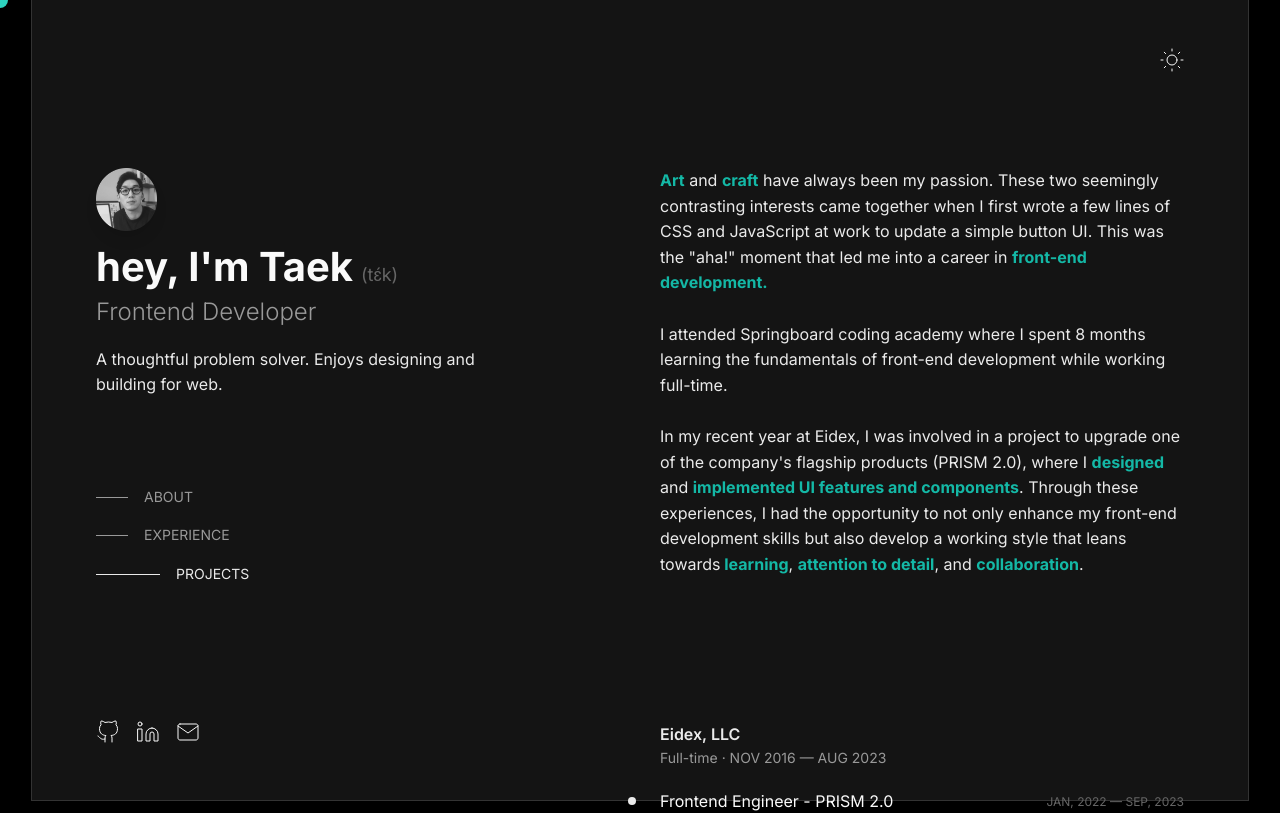
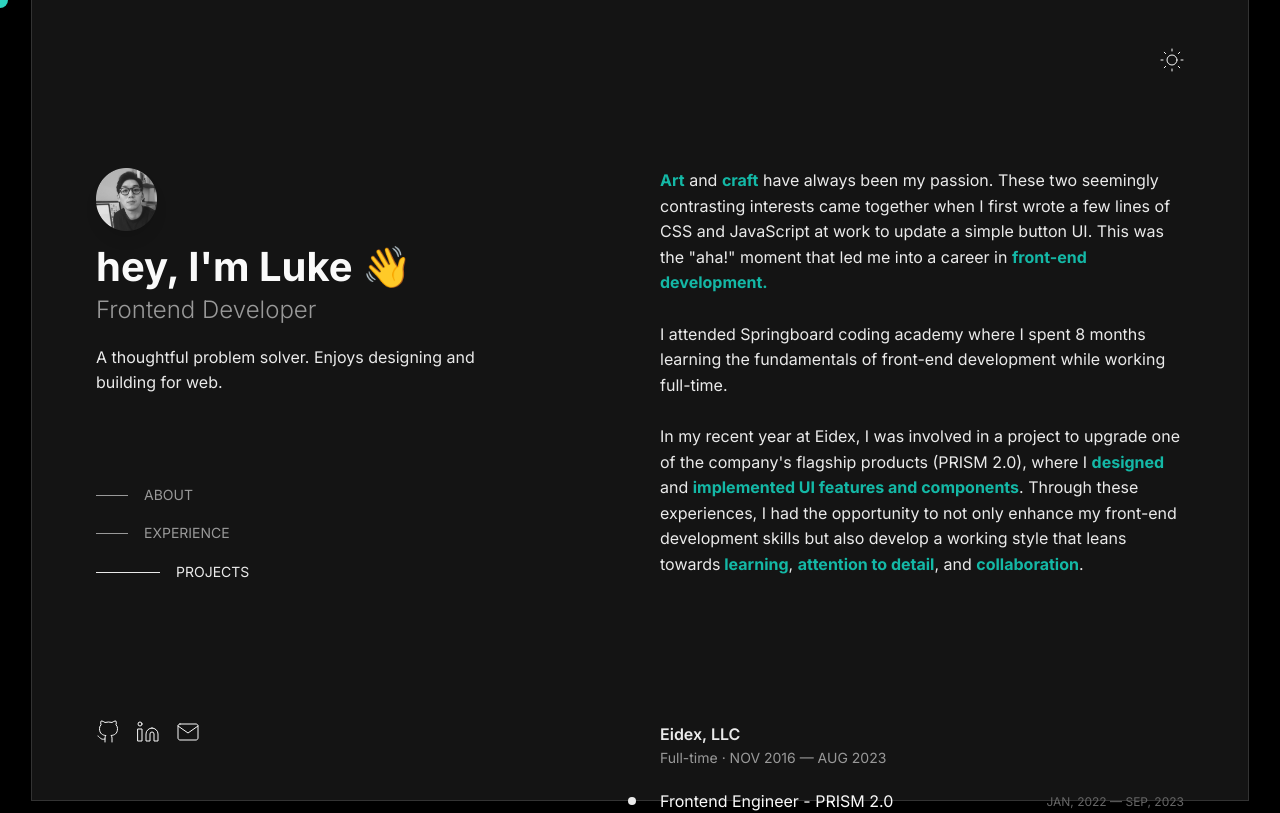
Before and after one commit to tnamdevnote/tnam.dev, a Next.js app: page / in a window 1280 px wide. Shown: the top 813 px of the page. Built offline with nearby package versions, Linux system fonts and the light colour scheme.

Commit message:
upgrade nextjs version

```diff
--- a/app/layout.tsx
+++ b/app/layout.tsx
@@ -4,8 +4,7 @@ import { Inter } from "next/font/google";
 import { ThemeProvider } from "./context/themeProvider";
 
 export const metadata: Metadata = {
-  title: "T. Nam | Front End Developer",
-  description: "Welcome to tnamdevnote",
+  title: "Luke Nam | Front End Developer",
   icons: {
     icon: "/favicon.png",
   },
--- a/app/page.tsx
+++ b/app/page.tsx
@@ -41,12 +41,7 @@ export default function Home() {
                     />
                   </div>
                   <h1 className="mb-1 text-h2 text-accent-8 dark:text-dark-accent-8 lg:text-h2">
-                    <a href="/">
-                      hey, I&apos;m Taek
-                      <span className="ml-2 text-lg font-normal text-accent-4 dark:text-dark-accent-4">
-                        (tɛ́k)
-                      </span>
-                    </a>
+                    <a href="/">hey, I&apos;m Luke 👋</a>
                   </h1>
                   <h3 className="text-h3 font-light text-accent-4 dark:text-dark-accent-6">
                     Frontend Developer
```
Also changed, not shown: package.json (+4 -4 lines), 1 other file (tests, documents, lock files or other folders).
